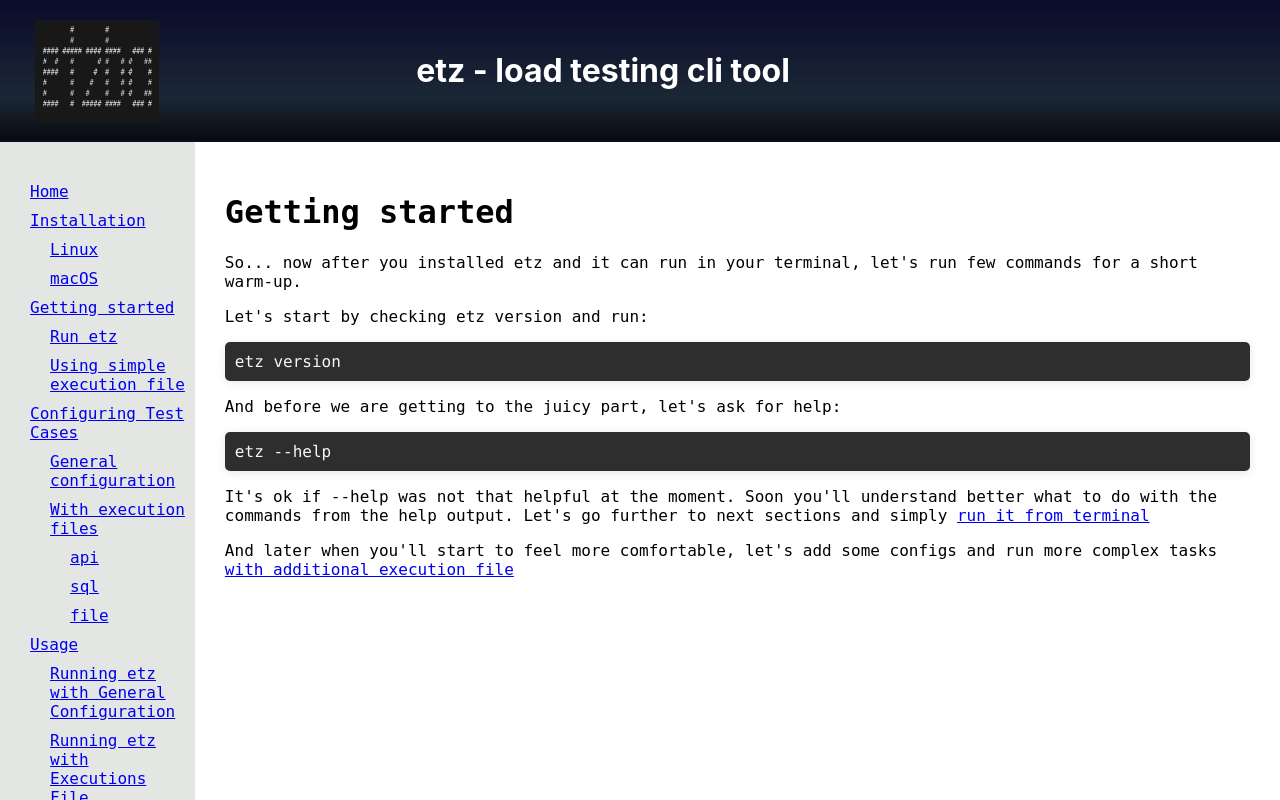
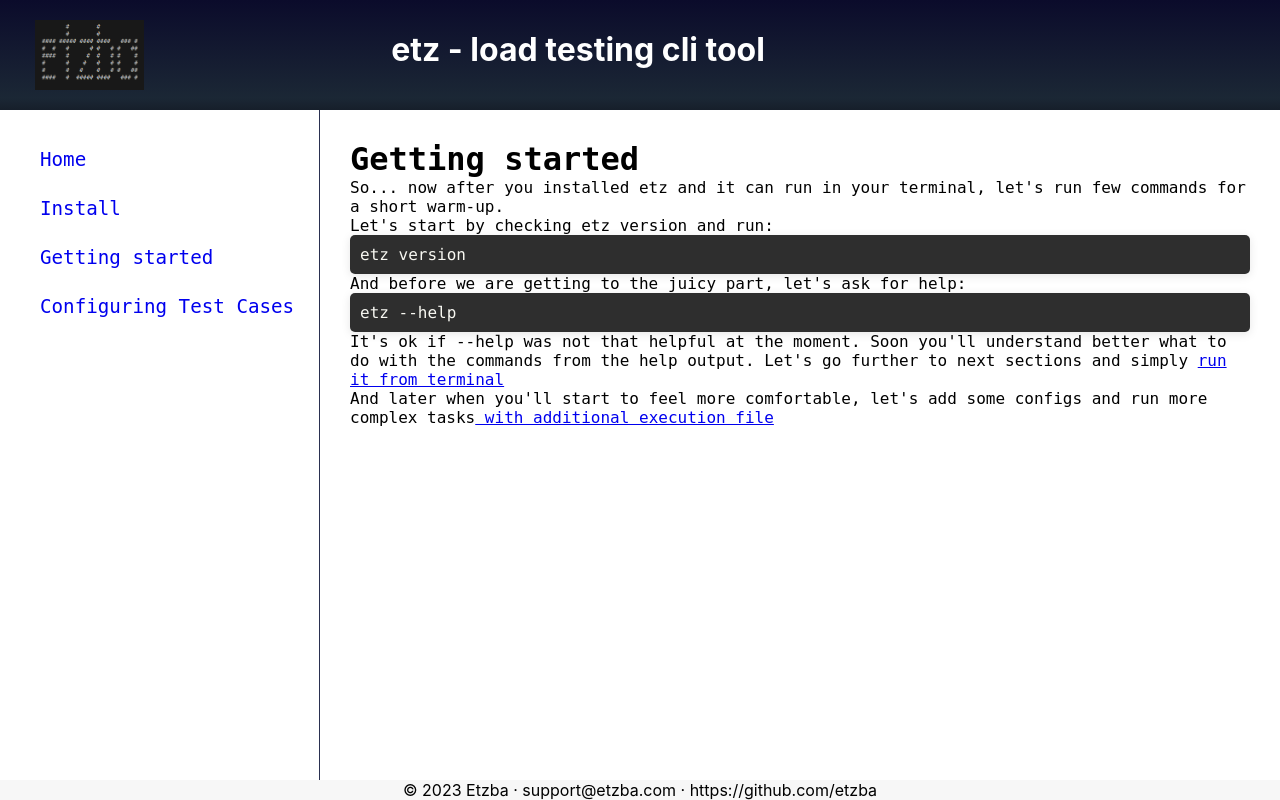
Before and after one commit to etzba/www, a React (Create React App) app: page /start in a window 1280 px wide. Shown: the top 800 px of the page. Built offline with nearby package versions, Linux system fonts and the light colour scheme.

Commit message:
Arrange sidebar, font, menu and children, remove layout, useState and navigate on child items, child items, new data

```diff
--- a/src/App.js
+++ b/src/App.js
@@ -1,25 +1,31 @@
-import React from 'react';
-import './App.css';
+import React, { useState } from "react";
 import Sidebar from './components/Sidebar';
 import Header from './components/Header';
 import Footer from './components/Footer';
 import { BrowserRouter as Router, Route, Routes } from 'react-router-dom';
 import routes from './routes/routes'
+import './App.css';
 
 function App() {
+  const [activeId, setActiveId] = useState("dashboard");
+  const [collapsed, setCollapsed] = useState(false);
+
   return (
     <>
       <Router>
         <div className="layout">
           <Header />
-        <div className="content">
-          <Sidebar />
+          <div className="content">
+            <Sidebar activeId={activeId}
+              onNavigate={setActiveId}
+              collapsed={collapsed}
+              onToggleCollapse={() => setCollapsed((p) => !p)} />
             <Routes >
               {routes.map((item) =>
-                <Route path={item.path} element={item.element}/>
+                <Route path={item.path} element={item.element} />
               )};
             </Routes>
-        </div>
+          </div>
           <Footer />
         </div>
       </Router>
--- a/src/components/Sidebar.jsx
+++ b/src/components/Sidebar.jsx
@@ -1,39 +1,56 @@
 import React, { useState } from "react";
 import { Link } from "react-router-dom";
-import { SidebarData } from "./SidebarData";
+import { NavItems } from "../utils/data";
 import "../styles/sidebar.css";
 
-const Sidebar = () => {
+const Sidebar = ({ activeId, onNavigate, collapsed, onToggleCollapse }) => {
+  const [openMenus, setOpenMenus] = useState({});
+  const toggleMenu = (id) =>
+    setOpenMenus((prev) => ({ ...prev, [id]: !prev[id] }));
+
   return (
     <nav className="sidebar">
       <ul>
-        {SidebarData.map((item, index) => {
-          return (
+        {NavItems.map((item, index) =>
+          item.children ? (
               <li key={index}>
-              <Link to={item.path}>
+                <Link
+                  className={`nav-item leaf ${openMenus[item.id] ? "open" : ""} ${item.children.some((c) => c.id === activeId) ? "active-parent" : ""}`}
+                  onClick={() => toggleMenu(item.id)}
+                  to={item.path}
+                  key={item.id}
+                >
                   <span>{item.title}</span>
                 </Link>
+                {openMenus[item.id] && !collapsed && (
+                  <div className="sub-menu">
+                    {item.children.map((child, childIndex) => (
                       <ul>
-                {item?.subPaths?.map((subItem, subIndex) => (
-                  <li key={subIndex} className="subpath">
-                    <Link to={subItem.path}>
-                      <span>{subItem.title}</span>
-                    </Link>
-                    <ul>
-                      {subItem?.subPaths?.map((subChildItem, subChildIndex) => (
-                        <li key={subChildIndex} className="subpath">
-                          <Link to={subChildItem.path}>
-                            <span>{subChildItem.title}</span>
+                        <li key={childIndex}>
+                          <Link
+                            to={child.path}
+                            key={child.id}
+                            className={`nav-item child ${activeId === child.id ? "active" : ""}`}
+                            onClick={() => onNavigate(child.id)}
+                          >
+                            <span className="nav-label">{child.label}</span>
                           </Link>
                         </li>
+                      </ul>
                     ))}
-                    </ul>
+                  </div>
+                )}
               </li>
-                ))}
-              </ul>
-            </li>
-          );
-        })}
+          ) : (
+            <Link
+              key={item.id}
+              to={item.path}
+              className={`nav-item leaf ${activeId === item.id ? "active-parent" : ""}`} onClick={() => onNavigate(item.id)}
+            >
+              {!collapsed && <span className="nav-label">{item.title}</span>}
+            </Link>
+          )
+        )}
       </ul>
     </nav>
   );
--- a/src/styles/pages.css
+++ b/src/styles/pages.css
@@ -1,5 +1,7 @@
 .home {
     padding: 30px;
+    position: sticky;
+    width: 75%;
 }
 
 .home li {
--- a/src/styles/sidebar.css
+++ b/src/styles/sidebar.css
@@ -1,10 +1,41 @@
+*,
+*::before,
+*::after {
+    box-sizing: border-box;
+    margin: 0;
+    padding: 0;
+}
+
+:root {
+    --sidebar-w: 30%;
+    --border: #2a3050;
+    --radius: 8px;
+    --font: 'Segoe UI', system-ui, sans-serif;
+    --transition: 240ms cubic-bezier(.4, 0, .2, 1);
+}
+
 .sidebar {
   background-color: #e3e6e2;
   width: 25%;
   padding: 10px;
   padding-top: 30px;
-  height: 95%;
-  position: sticky
+  height: 100%;
+  position: sticky;
+  background: var(--surface);
+  border-right: 1px solid var(--border);
+  display: flex;
+  flex-direction: column;
+  overflow: hidden;
+  transition: width var(--transition);
+}
+
+.sidebar-nav {
+  flex: 1;
+  overflow-y: auto;
+  padding: 12px 8px;
+  display: flex;
+  flex-direction: column;
+  gap: 2px;
 }
 
 .sidebar p {
@@ -21,3 +52,17 @@
 .sidebar li {
   padding-top: 10px;
 }
+
+.nav-item {
+  display: flex;
+  align-items: center;
+  gap: 10px;
+  width: 100%;
+  padding: 8px 10px;
+  border: none;
+  font-size: 1.2rem;
+  text-align: left;
+  white-space: nowrap;
+  text-decoration: none;
+  display: inline-block;
+}
--- /dev/null
+++ b/src/utils/data.js
@@ -0,0 +1,82 @@
+import GeneralConfig from "../pages/GeneralConfig";
+import Home from "../pages/Home";
+import Install from "../pages/Install";
+import InstallLinux from "../pages/InstallLinux";
+import InstallMacOS from "../pages/InstallMacOS";
+import RunEtz from "../pages/RunEtz";
+import RunWithExecutionFile from "../pages/RunWithExecutionFile";
+import SimpleExec from "../pages/SimpleExec";
+import TestCases from "../pages/TestCases";
+
+// https://coolsymbol.com/
+export const NavItems = [
+    {
+        id: "home",
+        title: "Home",
+        path: '/',
+        label: "Home",
+        icon: "⚒️",
+        content: <Home />,
+        exact: true,
+    },
+    {
+        id: "install",
+        title: "Install",
+        path: '/install',
+        label: "Install",
+        icon: "⚒️",
+        content: <Install />,
+        children: [
+            { id: "linux", label: "Linux", path: '/install/linux', content: <InstallLinux title="Linux installation" text="Install on a Linux machine" /> },
+            { id: "macOS", label: "Mac", path: '/install/osx', content: <InstallMacOS title="MacOS installation" text="Install on a macbook" /> },
+        ],
+    },
+    {
+        id: "started",
+        title: 'Getting started',
+        path: '/start',
+        label: "Started",
+        icon: "⚒️",
+        content: <Install />,
+        children: [
+            { id: "run", label: "Run", path: '/start/run', content: <RunEtz title="Run etz" text="Running etz" /> },
+            { id: "simple", label: "Simple Execution", path: '/start/exec', content: <SimpleExec title="Using simple execution file" text="Using simple execution file" /> },
+        ],
+    },
+    {
+        id: "config",
+        title: 'Configuring Test Cases',
+        path: '/config',
+        label: "Started",
+        icon: "⚒️",
+        content: <TestCases />,
+        children: [
+            { id: "general", label: "General", path: '/config/general', content: <GeneralConfig title="General configuration" text="General configuration" /> },
+            { id: "exec", label: "Execution", path: '/config/executions', content: <RunWithExecutionFile title="Using simple execution file" text="Using simple execution file" /> },
+        ],
+        subPaths: [
+            {
+                title: 'General configuration',
+                path: '/config/general',
+            },
+            {
+                title: 'With execution files',
+                path: '/config/executions',
+                subPaths: [
+                    {
+                        title: 'api',
+                        path: '/config/executions/api',
+                    },
+                    {
+                        title: 'sql',
+                        path: '/config/executions/sql',
+                    },
+                    {
+                        title: 'file',
+                        path: '/config/executions/file',
+                    },
+                ]
+            }
+        ],
+    },
+];
```
Also changed, not shown: src/components/Layout.jsx (deleted, +0 -20 lines). Lines whose indentation alone changed are shown as unchanged.
